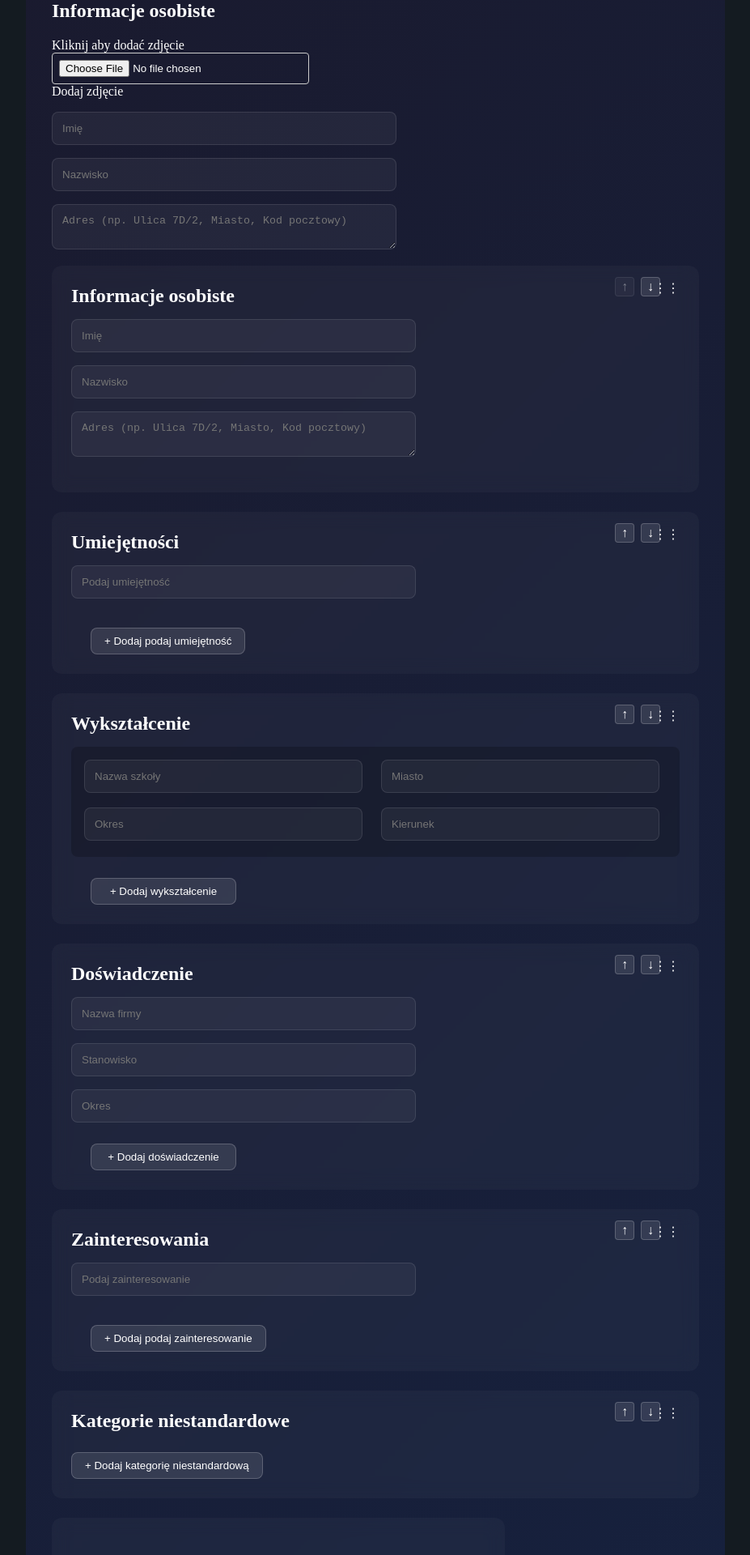
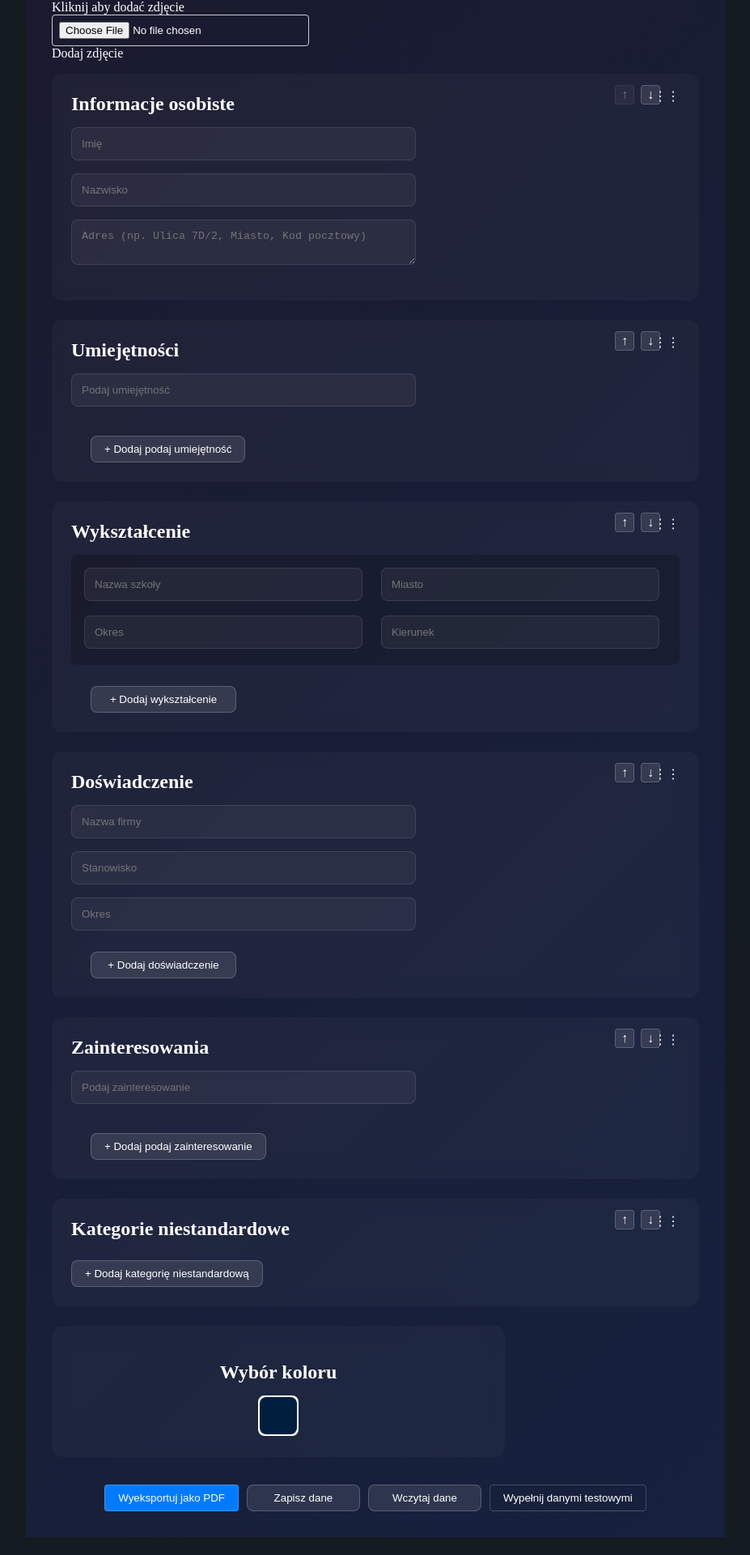
Before and after one commit to domintes/CVision, a React (Vite) app: page / in a window 1280 px wide. Shown: the part 159-2079 px from the top of the page at 81% size, without its empty margins (176-1103 px from the left). Built offline with nearby package versions, Linux system fonts and the light colour scheme.

Commit message:
fix save and load data freeze form bug

```diff
--- a/src/App.jsx
+++ b/src/App.jsx
@@ -162,6 +162,12 @@ const App = () => {
           .join('')}</div>`
         : ''
       }
+              ${skills.length > 0
+        ? `<div class="content"><div class="header">Umiejętności</div><ul>${skills
+          .map((skill) => `<li>${skill}</li>`)
+          .join('')}</ul></div>`
+        : ''
+      }
               ${customCategories
         .map(
           (cat) =>
@@ -193,6 +199,88 @@ const App = () => {
     html2pdf().from(content).set(options).save();
   };
 
+  const saveData = () => {
+    const data = {
+      personalInfo,
+      skills,
+      interests,
+      education,
+      experience,
+      customCategories,
+      selectedColor,
+      profileImage,
+      sections
+    };
+    localStorage.setItem('cvision-data', JSON.stringify(data));
+
+    // Create and show a non-blocking notification
+    const notification = document.createElement('div');
+    notification.textContent = 'Dane zostały zapisane';
+    notification.style.position = 'fixed';
+    notification.style.bottom = '20px';
+    notification.style.right = '20px';
+    notification.style.padding = '10px 20px';
+    notification.style.background = 'rgba(0, 123, 255, 0.9)';
+    notification.style.borderRadius = '4px';
+    notification.style.zIndex = '1000';
+    document.body.appendChild(notification);
+
+    setTimeout(() => {
+      notification.remove();
+    }, 2000);
+  };
+
+  const loadData = () => {
+    const savedData = localStorage.getItem('cvision-data');
+    if (savedData) {
+      const data = JSON.parse(savedData);
+
+      // Use requestAnimationFrame to ensure smooth UI updates
+      requestAnimationFrame(() => {
+        setPersonalInfo(data.personalInfo);
+        setSkills(data.skills);
+        setInterests(data.interests);
+        setEducation(data.education);
+        setExperience(data.experience);
+        setCustomCategories(data.customCategories);
+        setSelectedColor(data.selectedColor);
+        setProfileImage(data.profileImage);
+        setSections(data.sections);
+
+        // Show notification
+        const notification = document.createElement('div');
+        notification.textContent = 'Dane zostały wczytane';
+        notification.style.position = 'fixed';
+        notification.style.bottom = '20px';
+        notification.style.right = '20px';
+        notification.style.padding = '10px 20px';
+        notification.style.background = 'rgba(0, 123, 255, 0.9)';
+        notification.style.borderRadius = '4px';
+        notification.style.zIndex = '1000';
+        document.body.appendChild(notification);
+
+        setTimeout(() => {
+          notification.remove();
+        }, 2000);
+      });
+    } else {
+      const notification = document.createElement('div');
+      notification.textContent = 'Brak zapisanych danych';
+      notification.style.position = 'fixed';
+      notification.style.bottom = '20px';
+      notification.style.right = '20px';
+      notification.style.padding = '10px 20px';
+      notification.style.background = 'rgba(255, 0, 0, 0.9)';
+      notification.style.borderRadius = '4px';
+      notification.style.zIndex = '1000';
+      document.body.appendChild(notification);
+
+      setTimeout(() => {
+        notification.remove();
+      }, 2000);
+    }
+  };
+
   const populateTestData = () => {
     setPersonalInfo({
       firstName: 'Jan',
@@ -216,8 +304,7 @@ const App = () => {
     <div className="cv-builder bg-gray-800 text-white p-6">
       <h1 className="app-header text-2xl mb-4">CVision</h1>
 
-      <div className="personal-info-section">
-        <h2>Informacje osobiste</h2>
+      <div className="profile-image-section">
         <div className="profile-image-container">
           {profileImage ? (
             <img src={profileImage} alt="Profile" className="profile-preview" />
@@ -237,26 +324,6 @@ const App = () => {
             {profileImage ? 'Zmień zdjęcie' : 'Dodaj zdjęcie'}
           </label>
         </div>
-        <input
-          type="text"
-          placeholder="Imię"
-          value={personalInfo.firstName}
-          onChange={(e) => handleInputChange(e, 'firstName')}
-          className="input"
-        />
-        <input
-          type="text"
-          placeholder="Nazwisko"
-          value={personalInfo.lastName}
-          onChange={(e) => handleInputChange(e, 'lastName')}
-          className="input"
-        />
-        <textarea
-          placeholder="Adres (np. Ulica 7D/2, Miasto, Kod pocztowy)"
-          value={personalInfo.address}
-          onChange={(e) => handleInputChange(e, 'address')}
-          className="textarea"
-        />
       </div>
 
       {sections.map((section, index) => (
@@ -281,16 +348,23 @@ const App = () => {
         />
       </div>
 
+      <div className="button-group">
         <button onClick={exportToPDF} className="export-button">
           Wyeksportuj jako PDF
         </button>
-
+        <button onClick={saveData} className="button">
+          Zapisz dane
+        </button>
+        <button onClick={loadData} className="button">
+          Wczytaj dane
+        </button>
         {testMode === 1 && (
           <button onClick={populateTestData} className="test-button">
             Wypełnij danymi testowymi
           </button>
         )}
       </div>
+    </div>
   );
 };
 
--- a/src/App.scss
+++ b/src/App.scss
@@ -258,3 +258,28 @@ button.test-button {
   text-align: center;
   max-width: 40vw;
 }
+
+.button-group {
+  display: flex;
+  gap: 10px;
+  justify-content: center;
+  margin-top: 20px;
+
+  button {
+    min-width: 140px;
+    background: rgba(255, 255, 255, 0.1);
+    border: 1px solid rgba(255, 255, 255, 0.2);
+
+    &:hover {
+      background: rgba(255, 255, 255, 0.2);
+    }
+
+    &.export-button {
+      background: $primary-color;
+
+      &:hover {
+        background: $secondary-color;
+      }
+    }
+  }
+}
--- a/src/components/CVisionSection.jsx
+++ b/src/components/CVisionSection.jsx
@@ -26,33 +26,54 @@ const CVisionSection = ({
 
   const handleInputChange = (e, field, index, category) => {
     const value = e.target.value;
+    const element = e.target;
+
     switch(category) {
       case 'personalInfo':
-        setPersonalInfo({ ...personalInfo, [field]: value });
+        setPersonalInfo(prev => ({ ...prev, [field]: value }));
         break;
       case 'skills':
-        const updatedSkills = [...skills];
-        updatedSkills[index] = value;
-        setSkills(updatedSkills);
+        setSkills(prev => {
+          const updated = [...prev];
+          updated[index] = value;
+          return updated;
+        });
         break;
       case 'interests':
-        const updatedInterests = [...interests];
-        updatedInterests[index] = value;
-        setInterests(updatedInterests);
+        setInterests(prev => {
+          const updated = [...prev];
+          updated[index] = value;
+          return updated;
+        });
         break;
       case 'education':
-        const updatedEducation = [...education];
-        updatedEducation[index][field] = value;
-        setEducation(updatedEducation);
+        setEducation(prev => {
+          const updated = [...prev];
+          if (updated[index]) {
+            updated[index] = { ...updated[index], [field]: value };
+          }
+          return updated;
+        });
         break;
       case 'experience':
-        const updatedExperience = [...experience];
-        updatedExperience[index][field] = value;
-        setExperience(updatedExperience);
+        setExperience(prev => {
+          const updated = [...prev];
+          if (updated[index]) {
+            updated[index] = { ...updated[index], [field]: value };
+          }
+          return updated;
+        });
         break;
       default:
         break;
     }
+
+    // Ensure focus is maintained after state update
+    requestAnimationFrame(() => {
+      if (document.activeElement !== element) {
+        element.focus();
+      }
+    });
   };
 
   const addField = (category) => {
--- a/src/store/atoms.js
+++ b/src/store/atoms.js
@@ -1,21 +1,23 @@
 import { atom } from 'jotai';
 import { sectionConfig } from '../data/sectionConfig';
 
-export const personalInfoAtom = atom({
+const createEmptyAtom = (defaultValue) => atom(defaultValue);
+
+export const personalInfoAtom = createEmptyAtom({
   firstName: '',
   lastName: '',
   address: '',
 });
 
-export const skillsAtom = atom(['']);
-export const interestsAtom = atom(['']);
-export const educationAtom = atom([{ school: '', city: '', period: '', field: '' }]);
-export const experienceAtom = atom([{ company: '', position: '', period: '' }]);
-export const customCategoriesAtom = atom([]);
-export const selectedColorAtom = atom('#001f3f');
-export const profileImageAtom = atom(null);
+export const skillsAtom = createEmptyAtom(['']);
+export const interestsAtom = createEmptyAtom(['']);
+export const educationAtom = createEmptyAtom([{ school: '', city: '', period: '', field: '' }]);
+export const experienceAtom = createEmptyAtom([{ company: '', position: '', period: '' }]);
+export const customCategoriesAtom = createEmptyAtom([]);
+export const selectedColorAtom = createEmptyAtom('#001f3f');
+export const profileImageAtom = createEmptyAtom(null);
 
-export const sectionsOrderAtom = atom(
+export const sectionsOrderAtom = createEmptyAtom(
   Object.entries(sectionConfig)
     .sort((a, b) => a[1].defaultOrder - b[1].defaultOrder)
     .map(([_, config]) => config)
```
Lines whose indentation alone changed are shown as unchanged.
